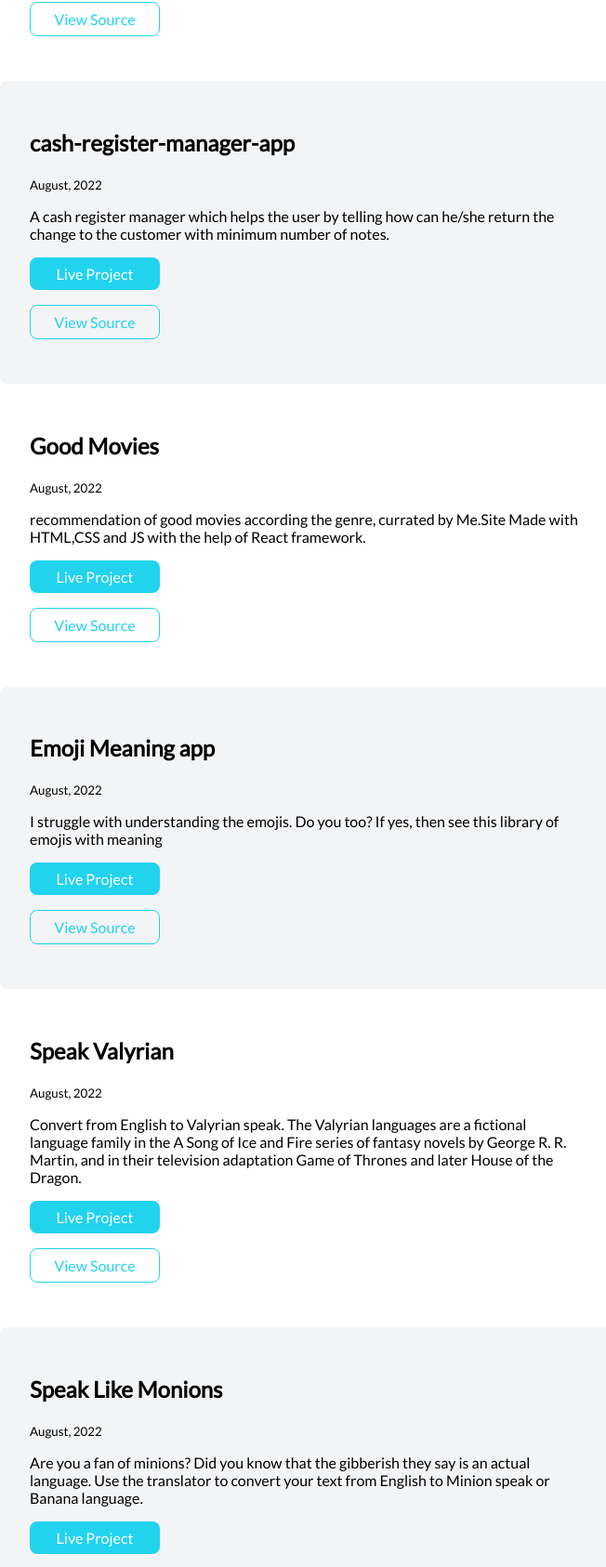
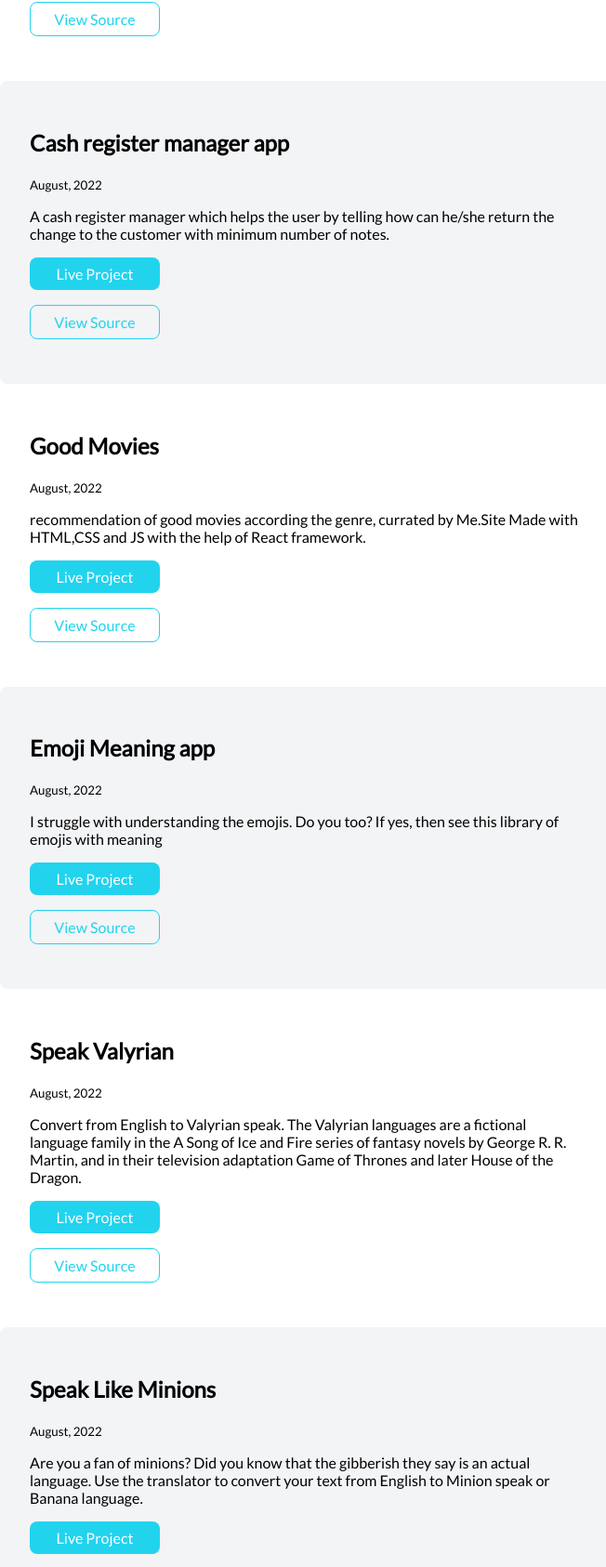
Before and after one commit to Raghuveer-07/raghuveer-site, a plain HTML site: page projects.html in a window 1280 px wide. Shown: the part 1631-3317 px from the top of the page at 93% size, without its empty margins (308-960 px from the left). Drawn offline with Linux system fonts and the light colour scheme.

Commit message:
html updated

```diff
--- a/projects.html
+++ b/projects.html
@@ -127,7 +127,7 @@
 
       <li>
         <article class="showcase-list container container-center ow">
-          <h1>cash-register-manager-app</h1>
+          <h1>Cash register manager app</h1>
           <small>August, 2022</small>
           <p>
             A cash register manager which helps the user by telling how can
@@ -204,7 +204,7 @@
 
       <li>
         <article class="showcase-list container container-center ow">
-          <h1>Speak Like Monions</h1>
+          <h1>Speak Like Minions</h1>
           <small>August, 2022</small>
           <p>
             Are you a fan of minions? Did you know that the gibberish they say
```
